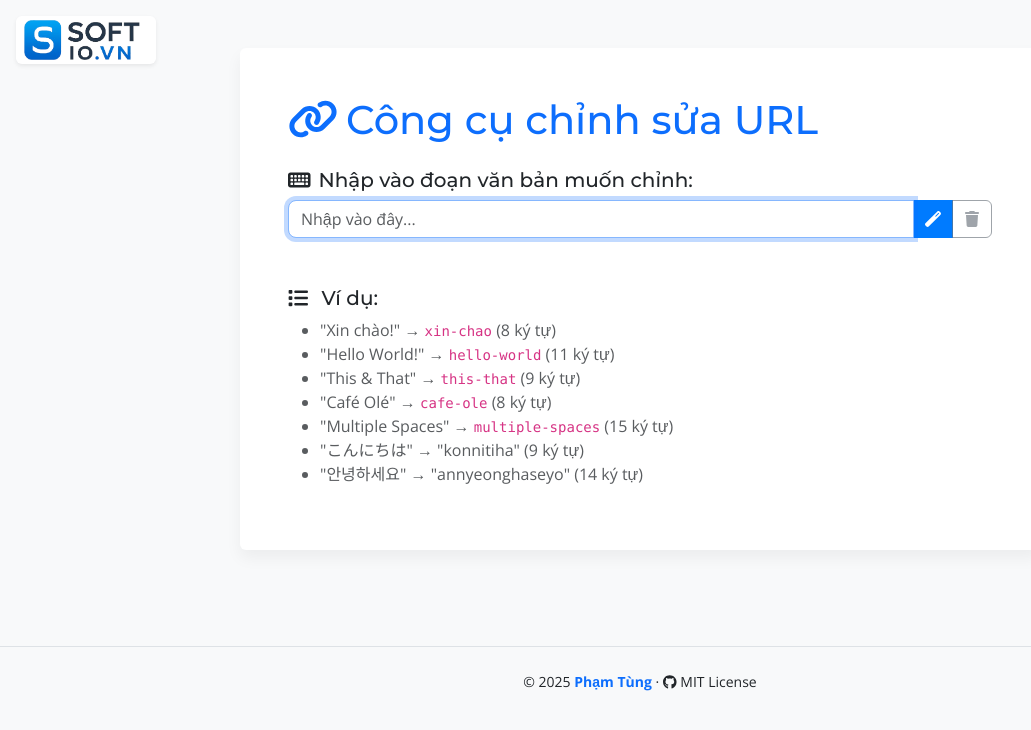
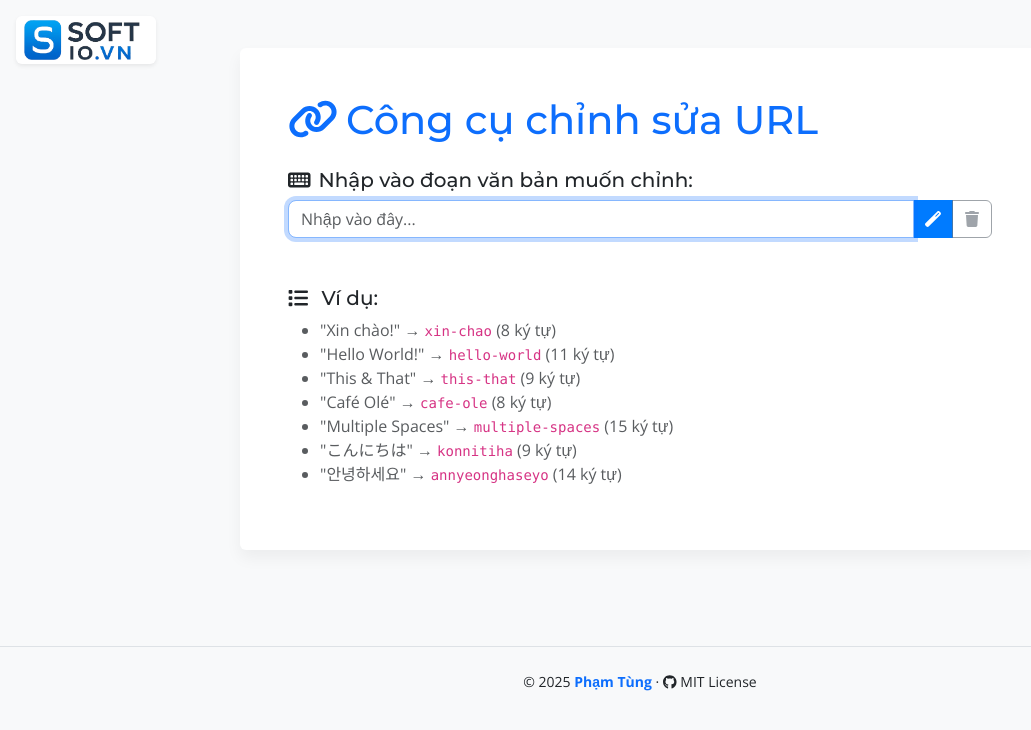
Before and after one commit to tungpham42/chinh-url, a React (Create React App) app: page / in a window 1280 px wide. Shown: the top 730 px of the page, without its empty margins (0-1031 px from the left). Built offline with nearby package versions, Linux system fonts and the light colour scheme.

Commit message:
Update RomanizeTool.js

```diff
--- a/src/components/RomanizeTool.js
+++ b/src/components/RomanizeTool.js
@@ -170,8 +170,12 @@ const RomanizeTool = () => {
             <li>
               "Multiple Spaces" → <code>multiple-spaces</code> (15 ký tự)
             </li>
-            <li>"こんにちは" → "konnitiha" (9 ký tự)</li>
-            <li>"안녕하세요" → "annyeonghaseyo" (14 ký tự)</li>
+            <li>
+              "こんにちは" → <code>konnitiha</code> (9 ký tự)
+            </li>
+            <li>
+              "안녕하세요" → <code>annyeonghaseyo</code> (14 ký tự)
+            </li>
           </ul>
         </div>
       </div>
```
